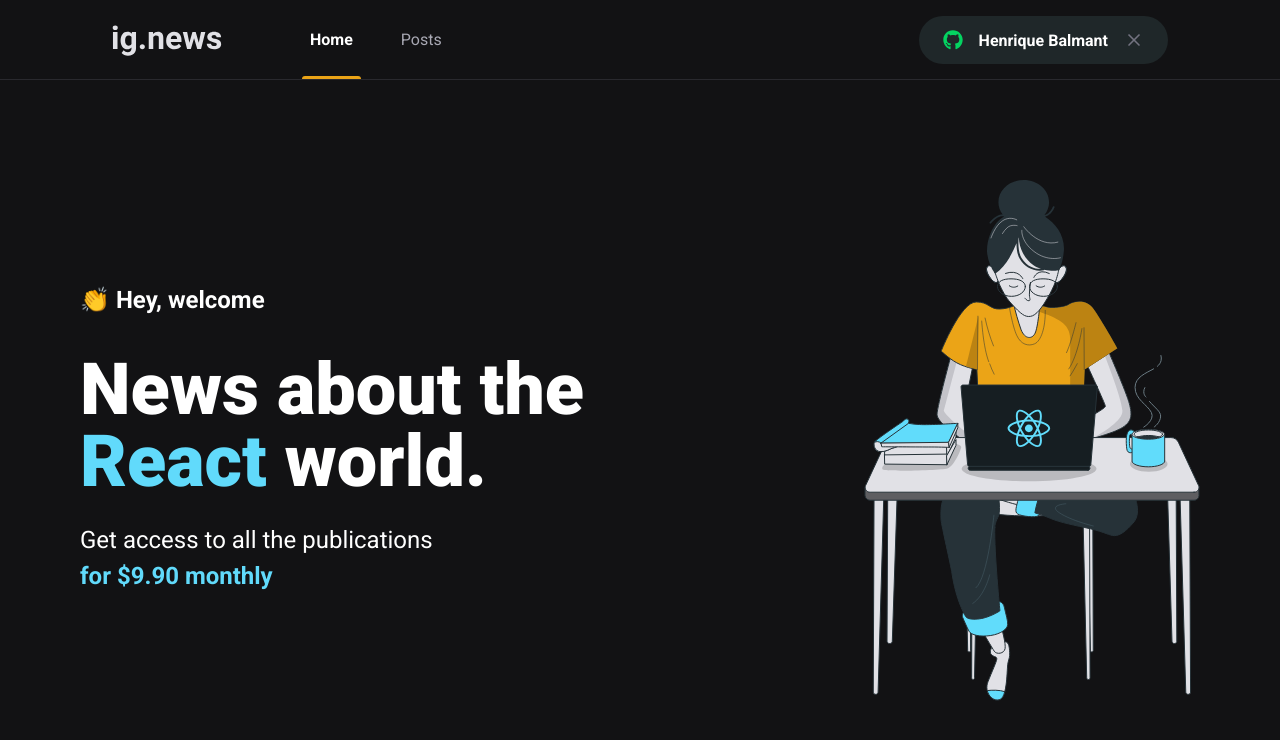
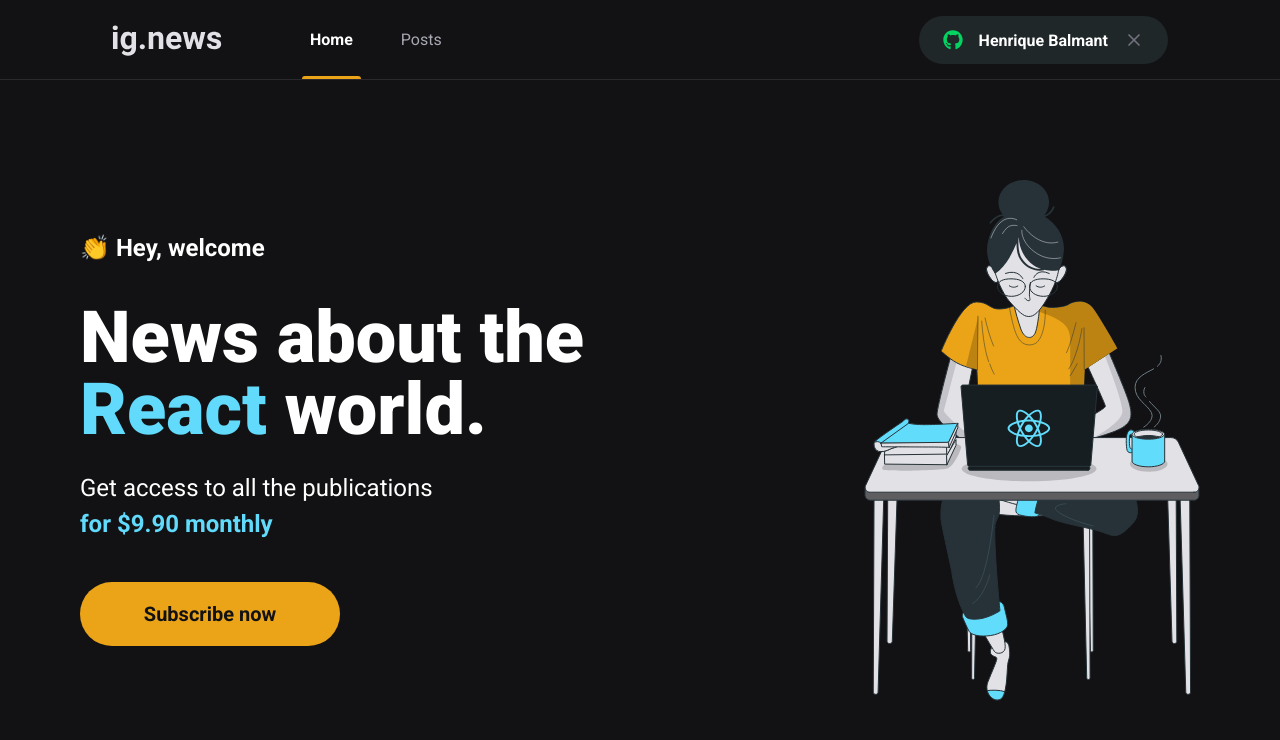
Before and after one commit to batzsh/ignews-next-js, a Next.js app: page / in a window 1280 px wide. Shown: the top 740 px of the page. Built offline with nearby package versions, Linux system fonts and the light colour scheme.

Commit message:
feat: add subscribe button component

```diff
--- a/src/components/SubscribeButton/index.tsx
+++ b/src/components/SubscribeButton/index.tsx
@@ -0,0 +1,9 @@
+import styles from "./styles.module.scss";
+
+export function SubscribeButton() {
+  return (
+    <button type='button' className={styles.subscribeButton}>
+      Subscribe now
+    </button>
+  );
+}
--- /dev/null
+++ b/src/components/SubscribeButton/styles.module.scss
@@ -0,0 +1,20 @@
+.subscribeButton {
+  height: 4rem;
+  width: 260px;
+  border: 0;
+  border-radius: 2rem;
+  background: var(--yellow-500);
+  color: var(--gray-900);
+  font-size: 1.25rem;
+  font-weight: bold;
+
+  display: flex;
+  align-items: center;
+  justify-content: center;
+
+  transition: filter 0.2s;
+
+  &:hover {
+    filter: brightness(0.8);
+  }
+}
--- a/src/pages/home.module.scss
+++ b/src/pages/home.module.scss
@@ -38,4 +38,8 @@
       font-weight: bold;
     }
   }
+
+  button {
+    margin-top: 2.5rem;
+  }
 }
--- a/src/pages/index.tsx
+++ b/src/pages/index.tsx
@@ -1,4 +1,6 @@
 import Head from "next/head";
+
+import { SubscribeButton } from "../components/SubscribeButton";
 
 import styles from "./home.module.scss";
 
@@ -19,6 +21,7 @@
             Get access to all the publications <br />
             <span>for $9.90 monthly</span>
           </p>
+          <SubscribeButton />
         </section>
 
         <img src='/images/avatar.svg' alt='Girl coding' />
```
